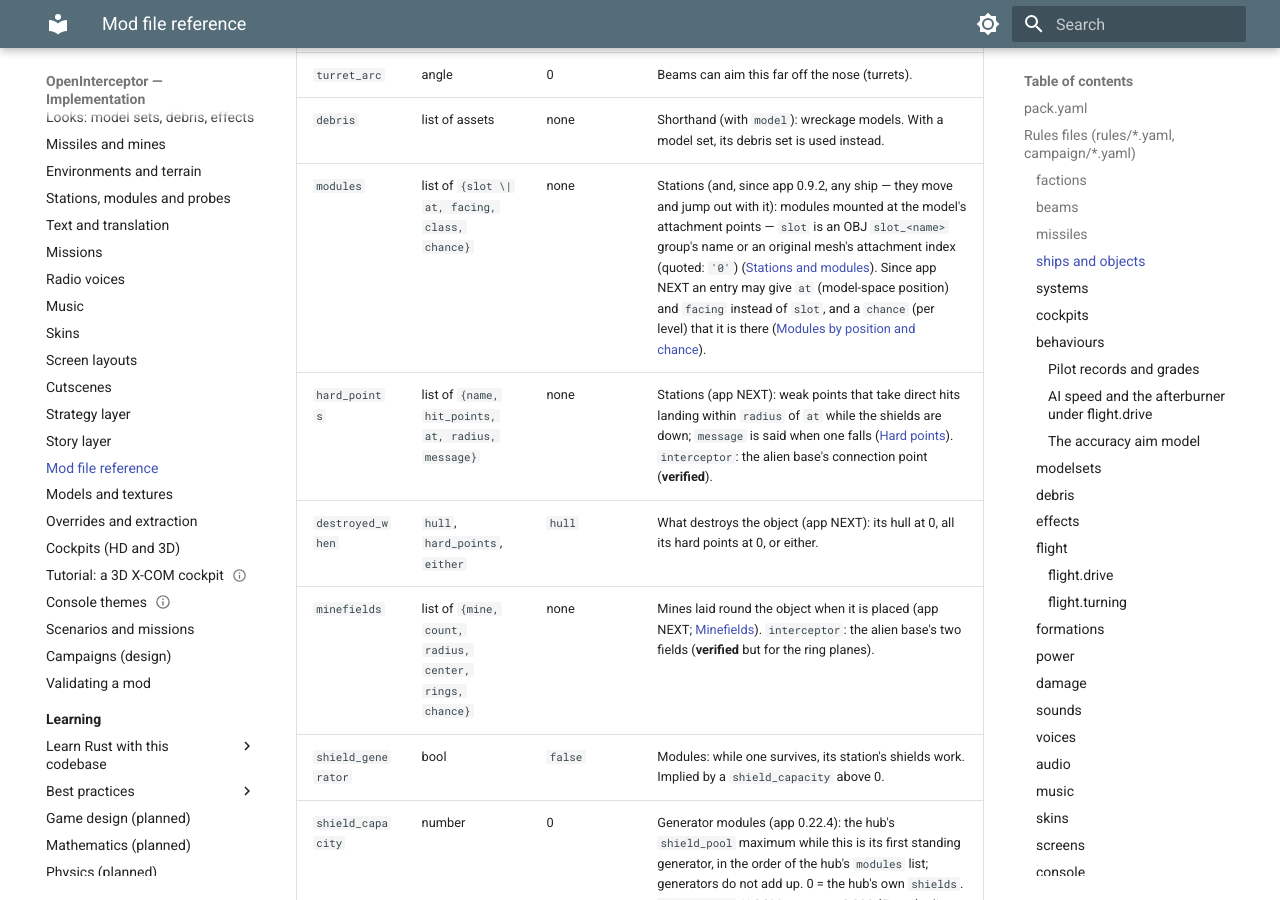
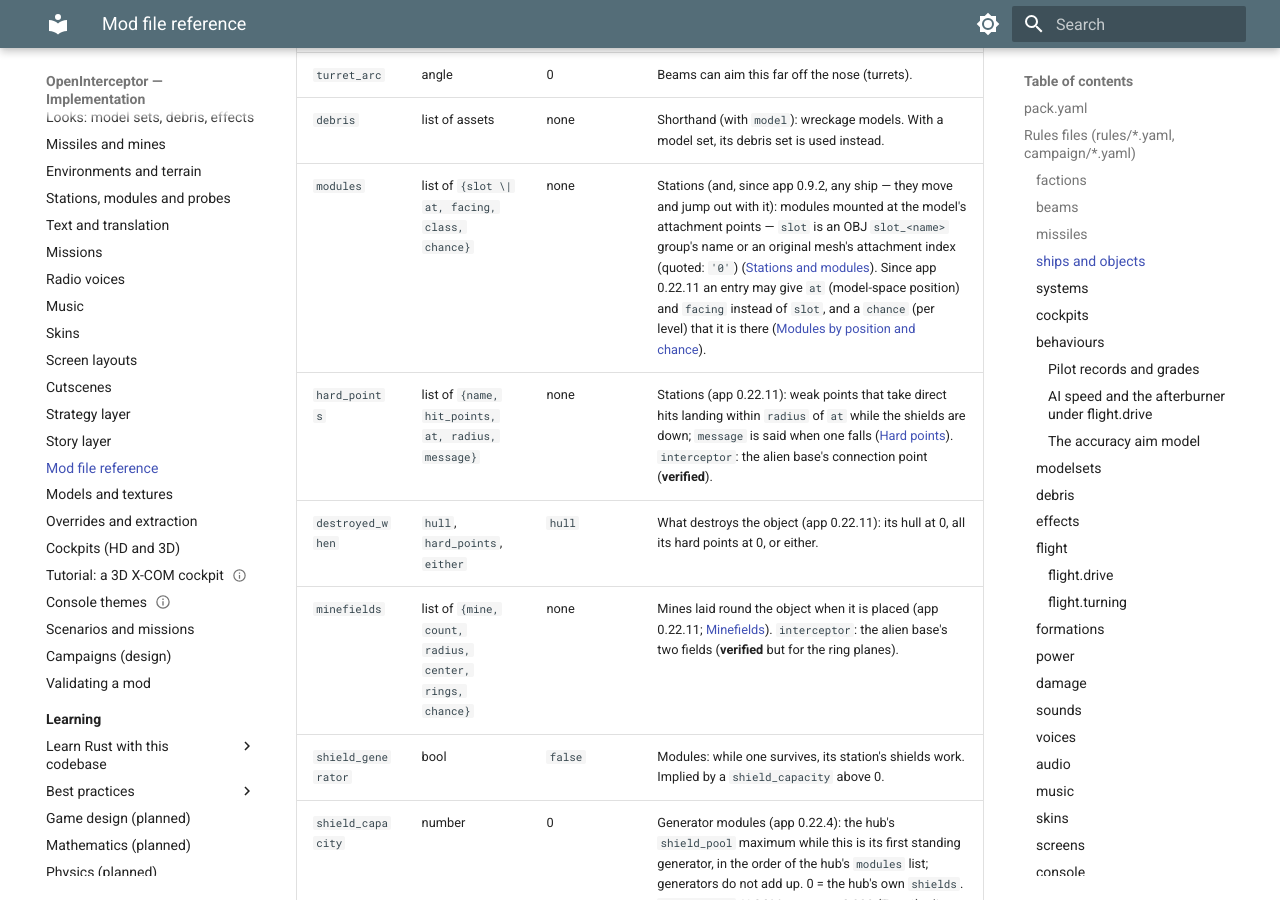
Before and after one commit to bbogovich/OpenInterceptor, an MkDocs documentation site: the page built from docs/modding/reference.md, in a window 1280 px wide and 900 px high, scrolled down 9088 px. Built offline with MkDocs 1.6.1 and Material for MkDocs 9.7.7, drawn with Linux system fonts in a browser that asks for light colours.

Commit message:
Docs: app 0.22.11
Co-Authored-By: Claude Opus 5.5 <noreply@anthropic.com>

```diff
--- a/docs/modding/reference.md
+++ b/docs/modding/reference.md
@@ -166,10 +166,10 @@ The same keys; `objects` defaults to `kind: station`.
 | `pilot_grade` | number | none | The grade of the pilot AI ships of this class carry (app 0.22.8; [`flight.pilot_grades`](#pilot-records-and-grades)); a scenario's `pilot: {grade}` overrides it. `interceptor`: X-COM 0, pirates 1, Wraith and Spectre 1, Phantasm 3, Shade 4 (**verified**; the alien grades that rise with the months are not modelled), corporate 0 (*derived*). |
 | `turret_arc` | angle | 0 | Beams can aim this far off the nose (turrets). |
 | `debris` | list of assets | none | Shorthand (with `model`): wreckage models. With a model set, its debris set is used instead. |
-| `modules` | list of `{slot \| at, facing, class, chance}` | none | Stations (and, since app 0.9.2, any ship — they move and jump out with it): modules mounted at the model's attachment points — `slot` is an OBJ `slot_<name>` group's name or an original mesh's attachment index (quoted: `'0'`) ([Stations and modules](stations.md)). Since app NEXT an entry may give `at` (model-space position) and `facing` instead of `slot`, and a `chance` (per level) that it is there ([Modules by position and chance](stations.md#modules-by-position-and-chance)). |
-| `hard_points` | list of `{name, hit_points, at, radius, message}` | none | Stations (app NEXT): weak points that take direct hits landing within `radius` of `at` while the shields are down; `message` is said when one falls ([Hard points](stations.md#hard-points)). `interceptor`: the alien base's connection point (**verified**). |
-| `destroyed_when` | `hull`, `hard_points`, `either` | `hull` | What destroys the object (app NEXT): its hull at 0, all its hard points at 0, or either. |
-| `minefields` | list of `{mine, count, radius, center, rings, chance}` | none | Mines laid round the object when it is placed (app NEXT; [Minefields](stations.md#minefields)). `interceptor`: the alien base's two fields (**verified** but for the ring planes). |
+| `modules` | list of `{slot \| at, facing, class, chance}` | none | Stations (and, since app 0.9.2, any ship — they move and jump out with it): modules mounted at the model's attachment points — `slot` is an OBJ `slot_<name>` group's name or an original mesh's attachment index (quoted: `'0'`) ([Stations and modules](stations.md)). Since app 0.22.11 an entry may give `at` (model-space position) and `facing` instead of `slot`, and a `chance` (per level) that it is there ([Modules by position and chance](stations.md#modules-by-position-and-chance)). |
+| `hard_points` | list of `{name, hit_points, at, radius, message}` | none | Stations (app 0.22.11): weak points that take direct hits landing within `radius` of `at` while the shields are down; `message` is said when one falls ([Hard points](stations.md#hard-points)). `interceptor`: the alien base's connection point (**verified**). |
+| `destroyed_when` | `hull`, `hard_points`, `either` | `hull` | What destroys the object (app 0.22.11): its hull at 0, all its hard points at 0, or either. |
+| `minefields` | list of `{mine, count, radius, center, rings, chance}` | none | Mines laid round the object when it is placed (app 0.22.11; [Minefields](stations.md#minefields)). `interceptor`: the alien base's two fields (**verified** but for the ring planes). |
 | `shield_generator` | bool | `false` | Modules: while one survives, its station's shields work. Implied by a `shield_capacity` above 0. |
 | `shield_capacity` | number | 0 | Generator modules (app 0.22.4): the hub's `shield_pool` maximum while this is its first standing generator, in the order of the hub's `modules` list; generators do not add up. 0 = the hub's own `shields`. `interceptor`: X-COM generator 2,000 (Type1), alien shield pod 3,000 (Type2) (**verified**; [Stations and modules](stations.md#shield-pools-and-covered-modules)). |
 | `shield_pool` | `{recharge, on_generator_lost}` | none (two banks) | Stations (app 0.22.4): **one** shield pool instead of fore and aft banks; hits from any side drain it. `recharge`: points per second while a generator stands (default 2); `on_generator_lost`: `keep` (the points stay but no longer recharge) or `drop` (the pool empties, "STATION SHIELDS DOWN"; default). The pool starts full and has no difficulty factor. `interceptor`: the X-COM and alien bases, `{recharge: 2, on_generator_lost: drop}` (**verified**; `keep` until app 0.22.6); the outposts and ore plants `{recharge: 2}` with no generator, sized by their chart's `SD` (app 0.22.6, **verified**). |
```
Also changed, not shown: docs/implementation/architecture/sim.md (+1 -1 lines), docs/implementation/deviations/index.md (+2 -2 lines), docs/implementation/status.md (+1 -1 lines), docs/implementation/testing/unit-tests.md (+2 -2 lines), docs/modding/stations.md (+3 -3 lines).
